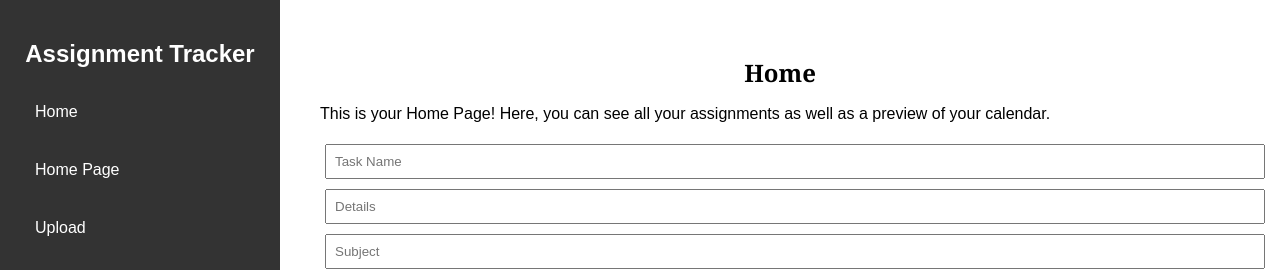
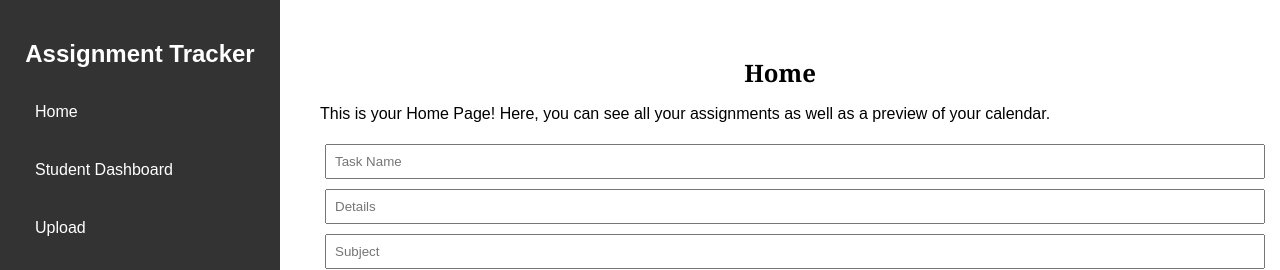
Before and after one commit to jahnvi09/website_demo, a React (Create React App) app: page /home in a window 1280 px wide. Shown: the top 270 px of the page. Built offline with nearby package versions, Linux system fonts and the light colour scheme.

Commit message:
Third commit

```diff
--- a/src/components/Sidebar.js
+++ b/src/components/Sidebar.js
@@ -11,7 +11,7 @@ function Sidebar() {
           <Link to="/">Home</Link> {/* Navigates to Homej.js */}
         </li>
         <li>
-          <Link to="/home">Home Page</Link> {/* Navigates to Home.js */}
+          <Link to="/home">Student Dashboard</Link> {/* Navigates to Home.js */}
         </li>
         <li>
           <Link to="/upload">Upload</Link> {/* Navigates to Upload.js */}
```
